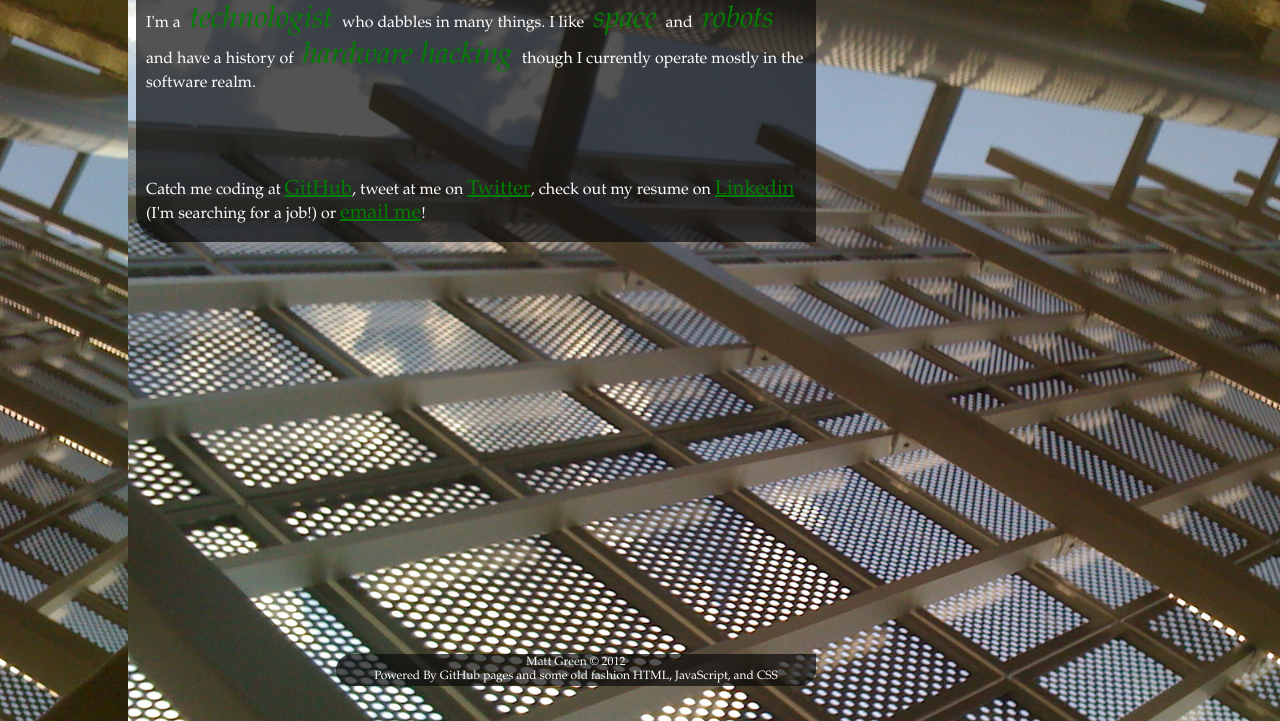
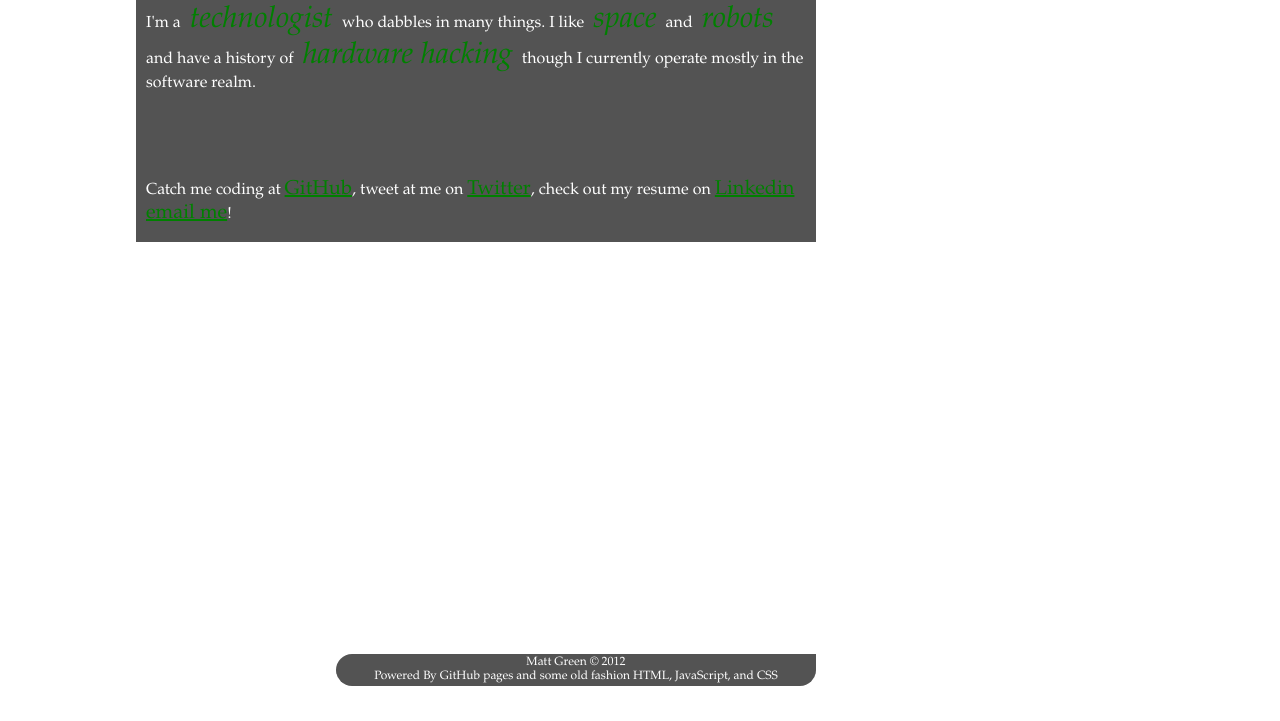
Before and after one commit to emgeee/emgeee.github.io, a plain HTML site: page index.html in a window 1280 px wide. Shown: the part 89-810 px from the top of the page. Drawn offline with nearby package versions, Linux system fonts and the light colour scheme.

Commit message:
removed some things

```diff
--- a/index.html
+++ b/index.html
@@ -36,7 +36,7 @@
     <p>
       Catch me coding at <a target="_blank" href="https://github.com/emgeee">GitHub</a>,
       tweet at me on <a target="_blank" href="http://twitter.com/emgeeeeee">Twitter</a>,
-      check out my resume on <a target="_blank" href="http://www.linkedin.com/in/mgreen9">Linkedin</a> (I'm searching for a job!) or
+      check out my resume on <a target="_blank" href="http://www.linkedin.com/in/mgreen9">Linkedin</a>
       <a target="_blank" href="mailto:mgreen9@gmail.com">email me</a>!
     </p>
   </div>
--- a/styles/home.css
+++ b/styles/home.css
@@ -6,11 +6,6 @@ html{
 
   font-family: Baskerville, "Baskerville Old Face", "Hoefler Text", Garamond, "Times New Roman", serif;  color: white  ;
 
-  background: url('../images/bg.jpg') no-repeat center center fixed;
-  -webkit-background-size: cover;
-  -moz-background-size: cover;
-  -o-background-size: cover;
-  background-size: cover;
 
 }
 
@@ -32,7 +27,6 @@ body{
   padding-top: 10px;
 
   background: rgba(10,10,10,.7);
-  border-radius: 30px 30px 0px 30px;
 }
 
 #name{
```
Also changed, not shown: images/bg.jpg (deleted), 1 other file.
